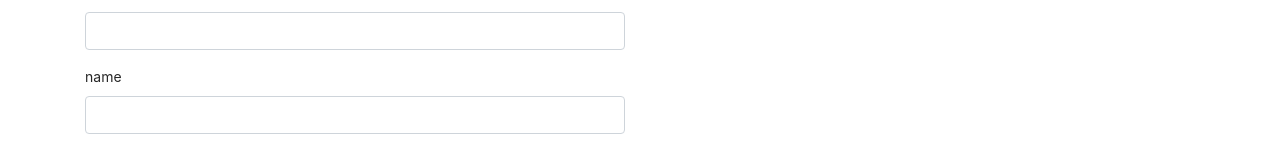
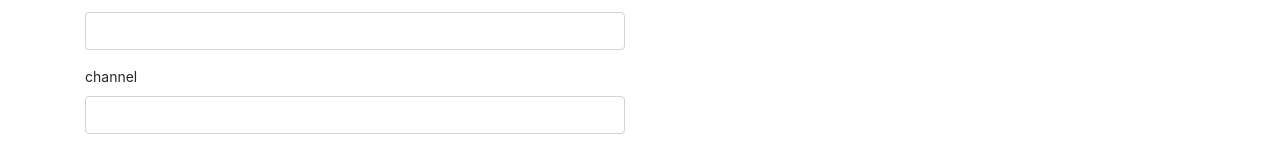
Before and after one commit to zead1992/react-app, a React (Create React App) app: page /formik in a window 1280 px wide. Shown: the part 397-545 px from the top of the page. Built offline with nearby package versions, Linux system fonts and the light colour scheme.

Commit message:
formik: handle submit

```diff
--- a/src/components/YoutubeFormikForm.tsx
+++ b/src/components/YoutubeFormikForm.tsx
@@ -1,6 +1,6 @@
 import React from 'react';
-import {Button} from "antd";
 import {useFormik} from "formik";
+import * as Yup from 'yup';
 
 type IForm = {
     name: string;
@@ -13,15 +13,15 @@ function YoutubeFormikForm(props) {
     //formik
     const formik = useFormik<IForm>({
         initialValues: {
-         name:'',
-         email:'',
-         channel:''
+            name: '',
+            email: '',
+            channel: ''
         },
-        onSubmit:(values)=>{
+        onSubmit: (values) => {
             console.log(values);
-        }
+        },
+
     });
-
 
     const formKeys = (key: keyof IForm) => {
         return key;
@@ -31,7 +31,7 @@ function YoutubeFormikForm(props) {
     return (
         <div className="row">
             <div className="col-6">
-                <form>
+                <form onSubmit={formik.handleSubmit}>
                     <h1>Formik Form</h1>
                     <div className="form-group">
                         <label htmlFor={formKeys('name')}>name</label>
@@ -52,7 +52,7 @@ function YoutubeFormikForm(props) {
                                id={formKeys('email')}/>
                     </div>
                     <div className="form-group">
-                        <label htmlFor={formKeys('channel')}>name</label>
+                        <label htmlFor={formKeys('channel')}>channel</label>
                         <input name={formKeys('channel')}
                                type="text"
                                value={formik.values.channel}
@@ -60,7 +60,9 @@ function YoutubeFormikForm(props) {
                                className="form-control"
                                id={formKeys('channel')}/>
                     </div>
-                    <button className="btn btn-primary" type={"submit"}>
+                    <button
+                            type="submit"
+                            className="btn btn-primary">
                         Submit
                     </button>
                 </form>
```
